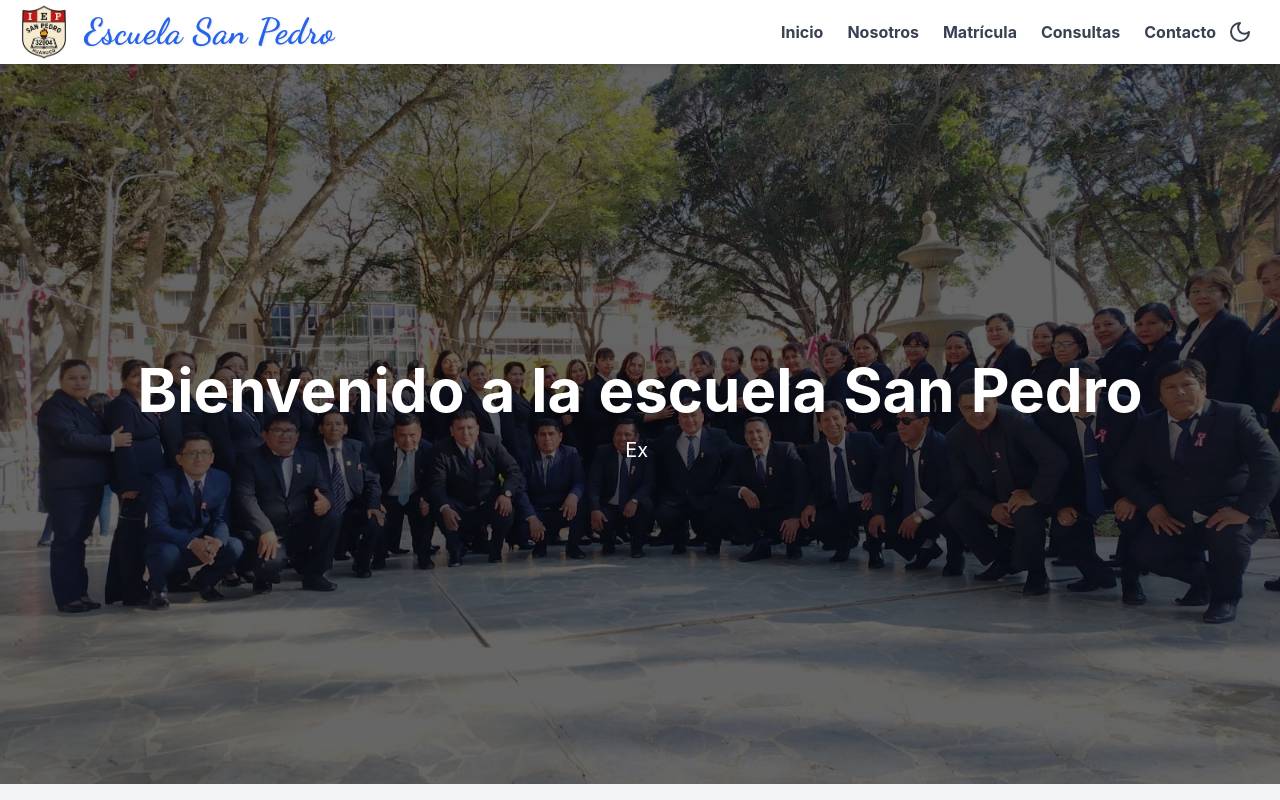
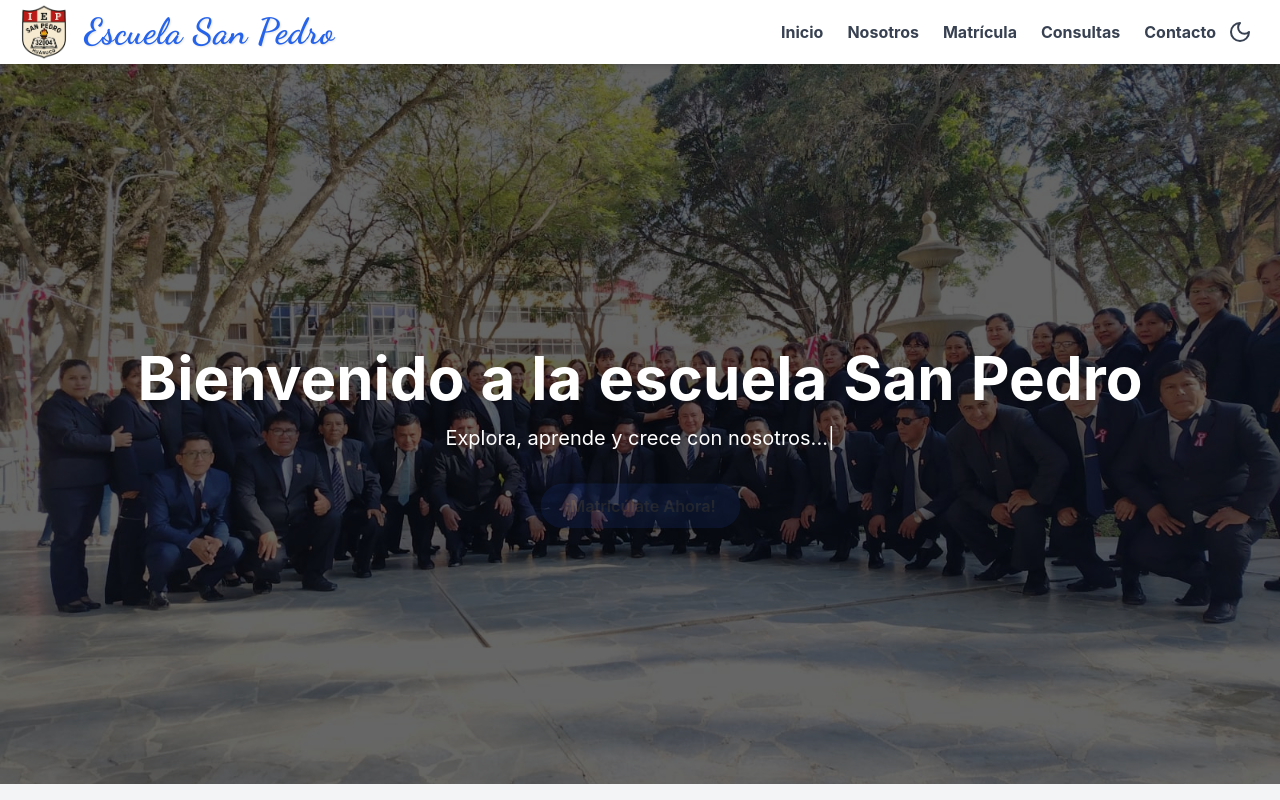
Before and after one commit to Yonsn76/san-pedro-Matriculas, a React (Vite) app: page / in a window 1280 px wide. Shown: the top 800 px of the page. Built offline with nearby package versions, Linux system fonts and the light colour scheme.

Commit message:
Bienvenida 2

```diff
--- a/src/sections/Hero.jsx
+++ b/src/sections/Hero.jsx
@@ -1,14 +1,10 @@
-import { useEffect, useRef, useCallback, useState } from "react";
+import { useEffect, useRef, useState } from "react";
 import { Link } from "react-router-dom";
 import { TypeAnimation } from "react-type-animation";
 import { motion } from "framer-motion";
 import gsap from "gsap";
 
 const Hero = () => {
-    const particlesInit = useCallback(async (engine) => {
-        await loadFull(engine);
-    }, []);
-
     const wordRefs = useRef([]);
     const [showTypeAnimation, setShowTypeAnimation] = useState(false);
     const [showButton, setShowButton] = useState(false);
@@ -18,75 +14,55 @@ const Hero = () => {
     };
 
     useEffect(() => {
-        const tl = gsap.timeline({ defaults: { ease: "power3.out" } });
+        const tl = gsap.timeline({ defaults: { ease: "elastic.out(1.5, 0.3)" } });
 
         wordRefs.current.forEach((el, i) => {
             tl.fromTo(
                 el,
-                { opacity: 0, rotate: 0, scale: 1.8 },
+                { opacity: 0, y: -50, scale: 0.5 },
                 {
                     opacity: 1,
-                    rotate: 360,
+                    y: 0,
                     scale: 1,
-                    duration: 1.7,
+                    duration: 1.5,
+                    ease: "elastic.out(1.5, 0.3)"
                 },
-                i * 0.8
+                i * 0.5
             );
         });
-
-        // pausa después de la animación
-        tl.to({}, { duration: 0.3 });
 
         tl.call(() => {
             setShowTypeAnimation(true);
 
-            // Mostrar el botón después del texto
             setTimeout(() => {
                 setShowButton(true);
             }, 2000);
         });
     }, []);
 
-    const handleMouseEnter = (el) => {
+    const titleWords = "Bienvenido a la escuela San Pedro".split(" ");
+    const colors = ["#ff5733", "#33ff57", "#5733ff", "#ff33a1", "#33a1ff", "#a1ff33"];
+
+    const handleHover = (el, index, enter) => {
         gsap.to(el, {
-            scale: 1.1,
-            color: "#ff6347",
-            rotate: 10,
-            duration: 0.2,
-            ease: "power2.out",
+            scale: enter ? 1.1 : 1,
+            y: enter ? -10 : 0,
+            duration: 0.3,
+            color: enter ? colors[index % colors.length] : "#ffffff",
         });
     };
 
-    const handleMouseLeave = (el) => {
-        gsap.to(el, {
-            scale: 1,
-            color: "#ffffff",
-            rotate: 0,
-            duration: 0.3,
-            ease: "power2.out",
-        });
-    };
-
-    const titleWords = "Bienvenido a la escuela San Pedro".split(" ");
-
     return (
         <section className="relative h-[90vh] w-full text-white">
-            {/* Fondo de imagen con overlay oscuro */}
             <div className="absolute inset-0">
                 <img
                     src="foto.jpg"
                     alt="Estudiantes en el aula"
                     className="w-full h-full object-cover"
-                    onError={(e) => {
-                        e.target.onerror = null;
-                        e.target.src =
-                            "https://via.placeholder.com/1950x1080?text=Colegio+San+Pedro";
-                    }}
                 />
                 <div className="absolute inset-0 bg-black opacity-60" />
             </div>
 
-            {/* Contenido principal */}
             <div className="relative z-10 flex items-center justify-center h-full px-4 w-full">
                 <div className="text-center">
                     <h1 className="text-4xl md:text-6xl font-bold mb-4 drop-shadow flex flex-wrap justify-center gap-4">
@@ -94,9 +70,9 @@ const Hero = () => {
                             <span
                                 key={index}
                                 ref={(el) => setWordRef(el, index)}
-                                className="inline-block cursor-pointer transition-transform"
-                                onMouseEnter={(e) => handleMouseEnter(e.target)}
-                                onMouseLeave={(e) => handleMouseLeave(e.target)}
+                                onMouseEnter={() => handleHover(wordRefs.current[index], index, true)}
+                                onMouseLeave={() => handleHover(wordRefs.current[index], index, false)}
+                                className="inline-block cursor-pointer"
                             >
                                 {word}
                             </span>
```
